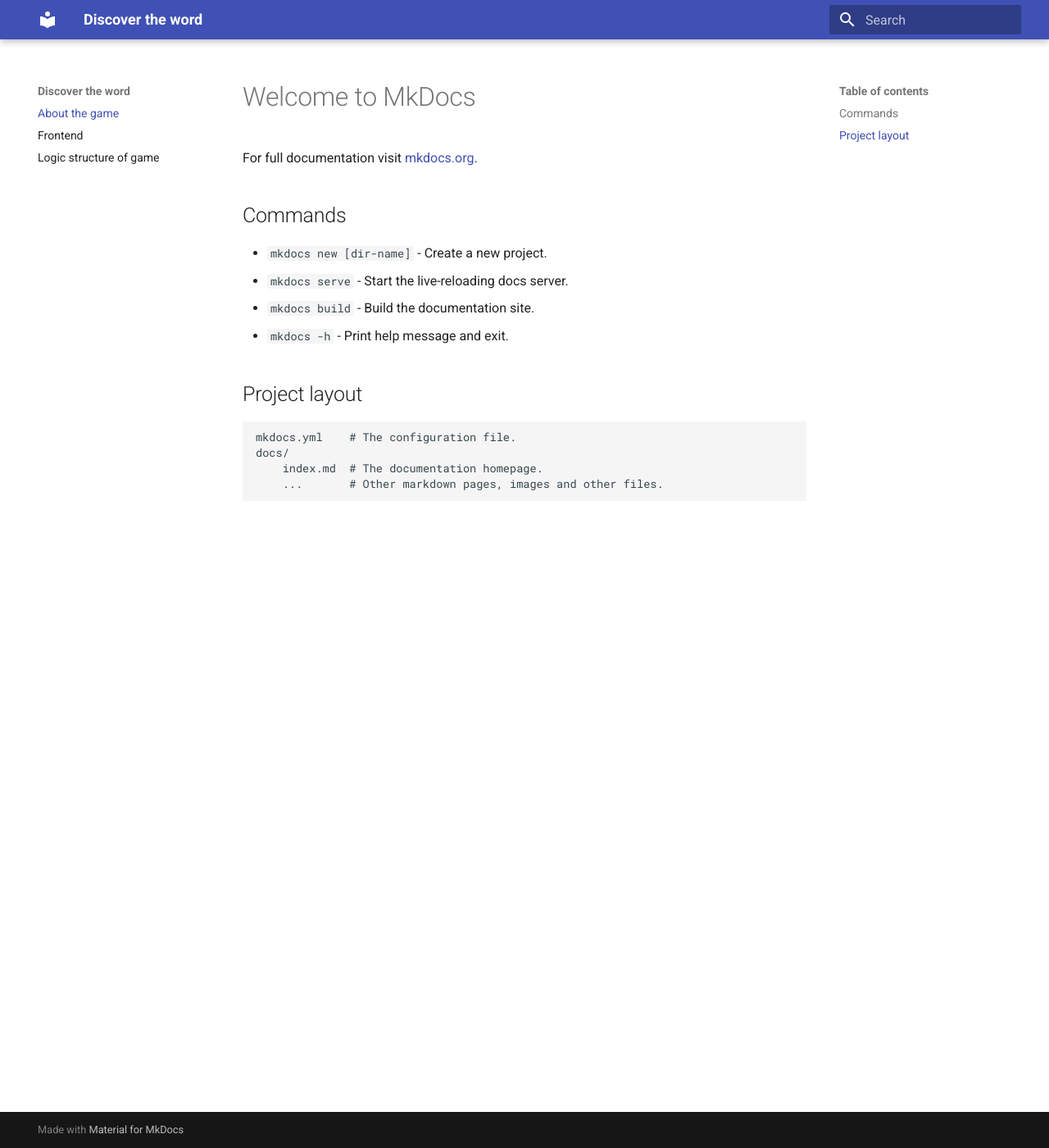
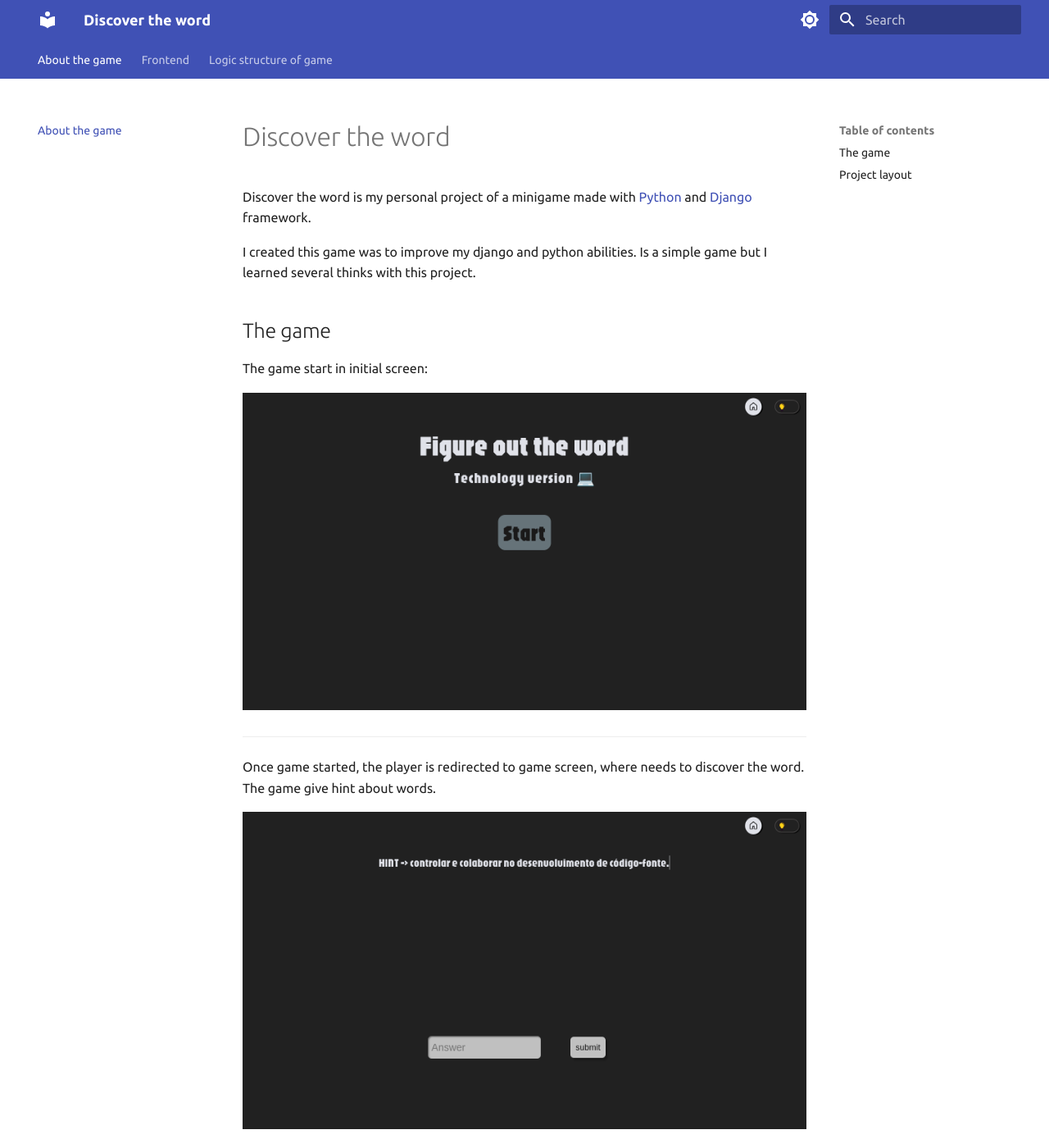
Before and after one commit to 4ntho0ny/doc_figure_out_the_word, an MkDocs documentation site: the page built from docs/index.md, in a window 1280 px wide and 1400 px high. Shown: the whole window at 82% size. Built offline with MkDocs 1.6.1 and Material for MkDocs 9.7.7, drawn with Linux system fonts in a browser that asks for light colours.

Commit message:
Add the initial page and game page screenshots and add light and dark theme

```diff
--- a/docs/index.md
+++ b/docs/index.md
@@ -1,13 +1,23 @@
-# Welcome to MkDocs
+# Discover the word
 
-For full documentation visit [mkdocs.org](https://www.mkdocs.org).
+Discover the word is my personal project of a minigame
+made with [Python](https://www.python.org/) and [Django](https://www.djangoproject.com/) framework.
 
-## Commands
+I created this game was to improve my django and python abilities. Is a simple game
+but I learned several thinks with this project.
 
-* `mkdocs new [dir-name]` - Create a new project.
-* `mkdocs serve` - Start the live-reloading docs server.
-* `mkdocs build` - Build the documentation site.
-* `mkdocs -h` - Print help message and exit.
+## The game
+
+The game start in initial screen:
+
+![Initial screen](./assets/initial_page.png)
+
+---
+
+Once game started, the player is redirected to game screen, where needs to discover the word. The game give hint about words.
+
+![Initial screen](./assets/game_page.png)
+
 
 ## Project layout
 
--- a/mkdocs.yml
+++ b/mkdocs.yml
@@ -1,7 +1,29 @@
 site_name: Discover the word
 theme:
   name: material
+  font:
+    text: Ubuntu
+  language: en
+  palette:
+    - media:
+      scheme: default
+      toggle:
+        icon: material/brightness-7
+        name: Switch to dark mode
+    - media:
+      scheme: slate
+      toogle:
+        icon: material/brightness-7
+        name: Switch to light mode
+  features:
+    - navigation.tabs
 nav:
   - About the game: index.md
   - Frontend: frontend.md
   - Logic structure of game: logic.md
+extra:
+  social:
+    - icon: fontawesome/brands/github
+      link: https://github.com/4ntho0ny
+    - icon: fontawesome/brands/linkedin
+      link: https://www.linkedin.com/in/anthony-chendrik-13b81a264/?originalSubdomain=br
```
Also changed, not shown: docs/assets/game_page.png (added), docs/assets/initial_page.png (added).
